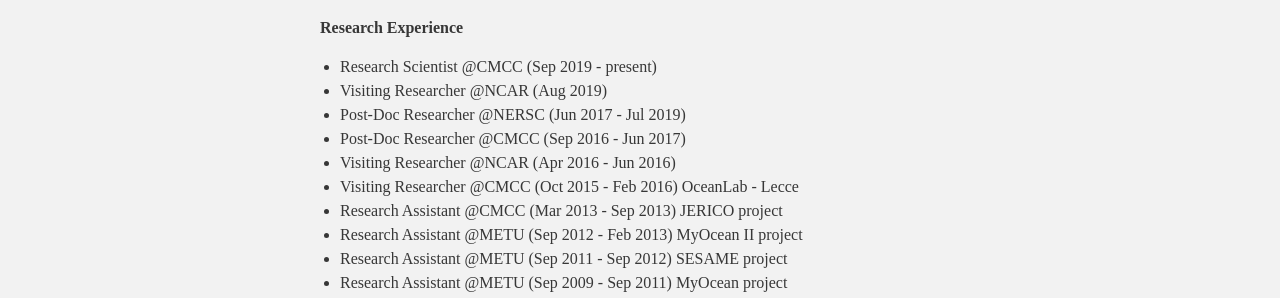
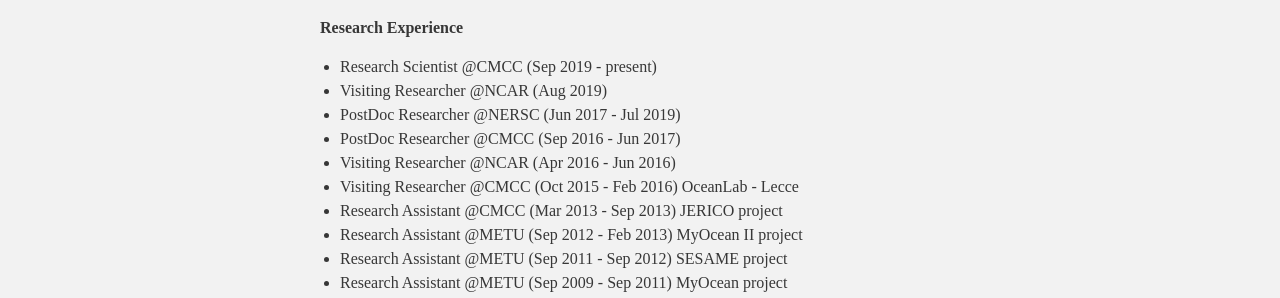
Before and after one commit to aydogduali/aydogduali.github.io, a Jekyll site: the page built from about/index.md, in a window 1280 px wide. Shown: the part 1114-1412 px from the top of the page. Built offline with Jekyll 4.4.1, drawn with Linux system fonts in a browser that asks for light colours; the repository's description, which GitHub fills in, is left out.

Commit message:
update jobs

```diff
--- a/about/index.md
+++ b/about/index.md
@@ -21,16 +21,16 @@
 
 **Research Experience**
 
-- Research Scientist  @CMCC  (Sep 2019 - present)
+- Research  Scientist  @CMCC  (Sep 2019 - present)
 - Visiting Researcher @NCAR  (Aug 2019)
-- Post-Doc Researcher @NERSC (Jun 2017 - Jul 2019)
-- Post-Doc Researcher @CMCC  (Sep 2016 - Jun 2017)
+- PostDoc Researcher @NERSC (Jun 2017 - Jul 2019)
+- PostDoc Researcher @CMCC  (Sep 2016 - Jun 2017)
 - Visiting Researcher @NCAR  (Apr 2016 - Jun 2016)
 - Visiting Researcher @CMCC  (Oct 2015 - Feb 2016) OceanLab - Lecce
-- Research Assistant  @CMCC  (Mar 2013 - Sep 2013) JERICO project
-- Research Assistant  @METU  (Sep 2012 - Feb 2013)  MyOcean II project
-- Research Assistant  @METU  (Sep 2011 - Sep 2012)  SESAME project
-- Research Assistant  @METU  (Sep 2009 - Sep 2011)  MyOcean project
+- Research Assistant   @CMCC  (Mar 2013 - Sep 2013) JERICO project
+- Research Assistant   @METU  (Sep 2012 - Feb 2013)  MyOcean II project
+- Research Assistant   @METU  (Sep 2011 - Sep 2012)  SESAME project
+- Research Assistant   @METU  (Sep 2009 - Sep 2011)  MyOcean project
 
 **Programming Skills**
 
```
